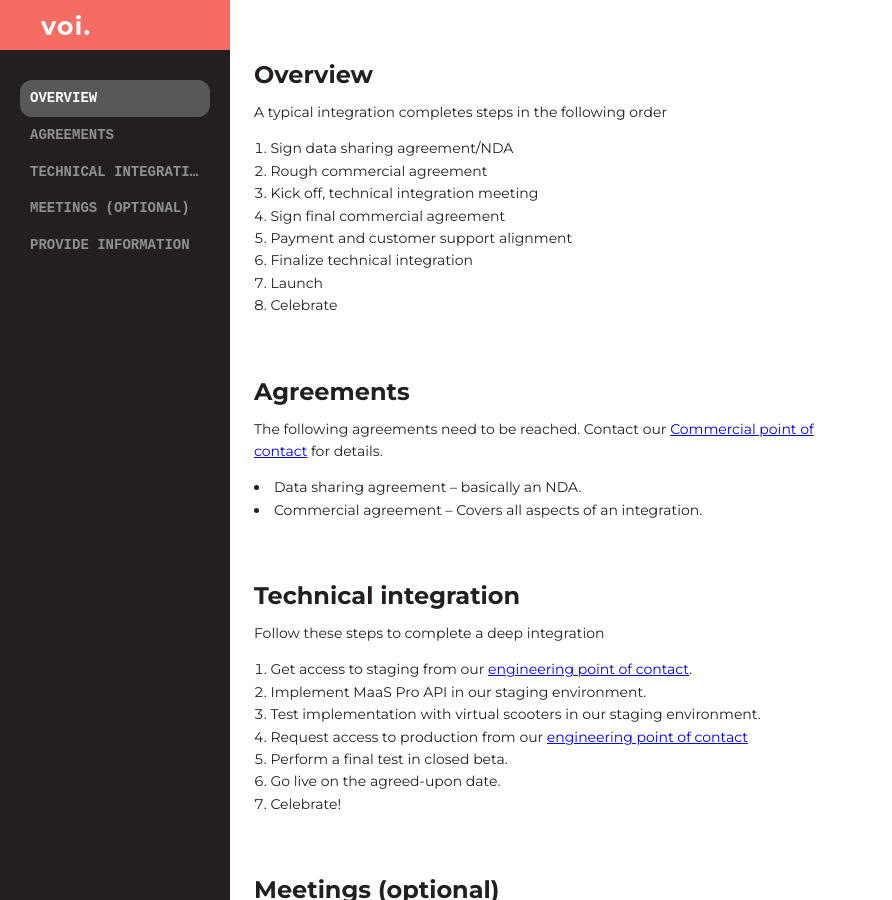
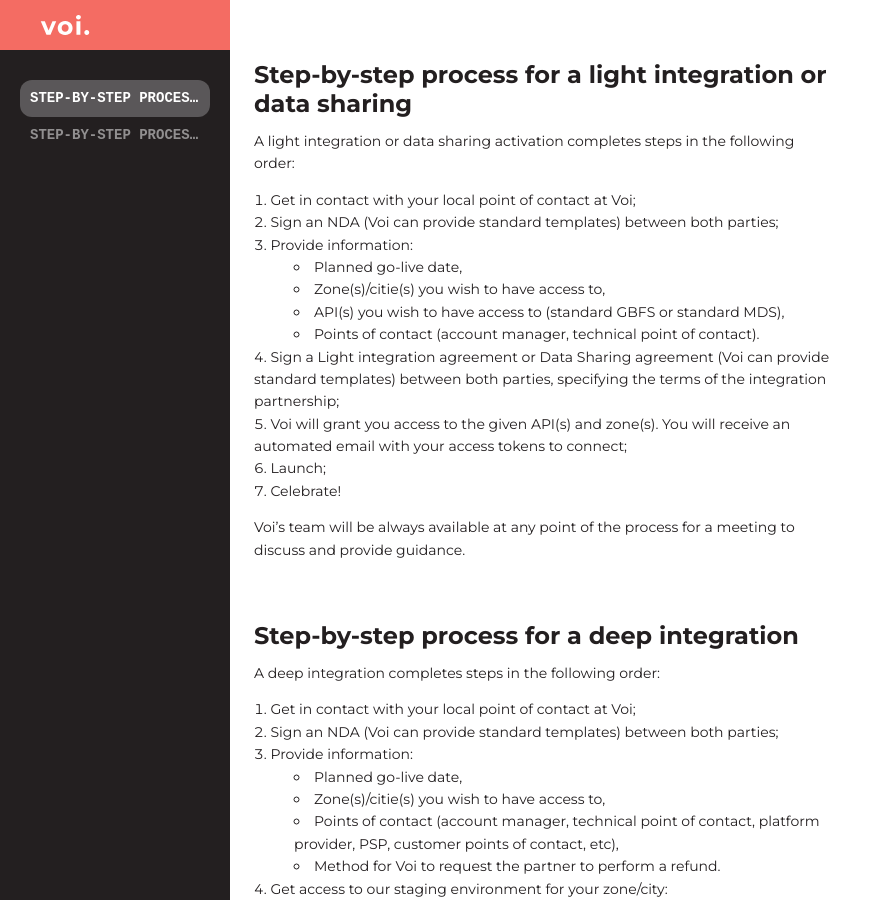
Before and after one commit to voi-api/voi-api.github.io, a Jekyll site: the page built from checklist.md, in a window 1280 px wide and 900 px high. Shown: the whole window, without its empty margins (0-892 px from the left). Built offline with Jekyll 4.4.1, drawn with Linux system fonts in a browser that asks for light colours; some web fonts are replaced; some of the changed text lies outside the part shown.

```diff
--- a/_layouts/home.html
+++ b/_layouts/home.html
@@ -26,7 +26,7 @@ layout: default
 
 			<div class="home_products">
 				<div class="home_products_left">
-					<a class="home_product" href="/maas-light/">
+					<a class="home_product" href="/light-integration-and-data-sharing/">
 						<h1>Light Integrations</h1>
 						<p>A read only API, containing MDS, GBFS and Zone data</p>
 					</a>
--- a/checklist.md
+++ b/checklist.md
@@ -6,50 +6,42 @@ menu: main
 description: Deep integration checklist
 ---
 
-# Overview
+# Step-by-step process for a light integration or data sharing
+A light integration or data sharing activation completes steps in the following order:
 
-A typical integration completes steps in the following order
+1.  Get in contact with your local point of contact at Voi;
+2. Sign an NDA (Voi can provide standard templates) between both parties;
+3. Provide information:
+   - Planned go-live date,
+   - Zone(s)/citie(s) you wish to have access to,
+   - API(s) you wish to have access to (standard GBFS or standard MDS),
+   - Points of contact (account manager, technical point of contact).
+4. Sign a Light integration agreement or Data Sharing agreement (Voi can provide standard templates) between both parties, specifying the terms of the integration partnership;
+5. Voi will grant you access to the given API(s) and zone(s). You will receive an automated email with your access tokens to connect;
+6. Launch;
+7. Celebrate!
 
-1. Sign data sharing agreement/NDA
-2. Rough commercial agreement
-3. Kick off, technical integration meeting
-4. Sign final commercial agreement
-5. Payment and customer support alignment
-6. Finalize technical integration
-7. Launch
-8. Celebrate
+Voi’s team will be always available at any point of the process for a meeting to discuss and provide guidance.
 
-# Agreements
+# Step-by-step process for a deep integration
+A deep integration completes steps in the following order:
+1. Get in contact with your local point of contact at Voi;
+2. Sign an NDA (Voi can provide standard templates) between both parties;
+3. Provide information:
+   - Planned go-live date,
+   - Zone(s)/citie(s) you wish to have access to,
+   - Points of contact (account manager, technical point of contact, platform provider, PSP, customer points of contact, etc),
+   - Method for Voi to request the partner to perform a refund.
+4. Get access to our staging environment for your zone/city:
+   - Send an email to partner-technical-support@voiapp.io and provide us with an email address where you will receive the access tokens + specify which virtual zone/city you want to test the API in,
+   - You will receive a secret link from us to retrieve your staging environment access token,
+   - Implement our MaaS API in our staging environment and test implementation with virtual scooters.
+5. After testing, take a meeting with your Voi local and technical points of contact to agree on partnership terms (financials if needed, customer support process, refund process);
+6. Sign a Deep integration agreement (Voi can provide standard templates) between both parties, specifying the terms of the integration partnership;
+7. Get access to our production environment for your zone/city:
+   - Send an email to partner-technical-support@voiapp.io and provide us with an email address where you will receive the access tokens + specify which virtual zone/city you want to test the API in,
+   - You will receive a secret link from us to retrieve your production environment access token.
+8. Launch;
+9. Celebrate!
 
-The following agreements need to be reached. Contact our [Commercial point of contact](/poc/) for details.
-
-- Data sharing agreement – basically an NDA.
-- Commercial agreement – Covers all aspects of an integration.
-
-# Technical integration
-
-Follow these steps to complete a deep integration
-
-0. Get access to staging from our [engineering point of contact](/poc/).
-1. Implement MaaS Pro API in our staging environment.
-2. Test implementation with virtual scooters in our staging environment.
-3. Request access to production from our [engineering point of contact](/poc/)
-4. Perform a final test in closed beta.
-5. Go live on the agreed-upon date.
-6. Celebrate!
-
-# Meetings (optional)
-
-We offer the partners to align on details with [counterparts](/poc/) in the following areas. Reach out to them if you want to set up a meeting.
-
-- Payment – recommended doing close to launch.
-- Customer support – recommended doing half-way through the integration.
-- Engineering, make sure to test our API before to get the most out of this meeting.
-
-# Provide information
-
-Voi needs the following information from the partners
-
-- Planned go-live date.
-- Point of contact for customer support.
-- Method for Voi to request the partner to perform a refund.
+Voi’s team will be always available at any point of the process for a meeting to discuss and provide guidance.
```
Also changed, not shown: customer-support.md (+9 -5 lines), maas-light.md (+1 -1 lines), payments.md (+2 -2 lines), poc.md (+1 -1 lines).
